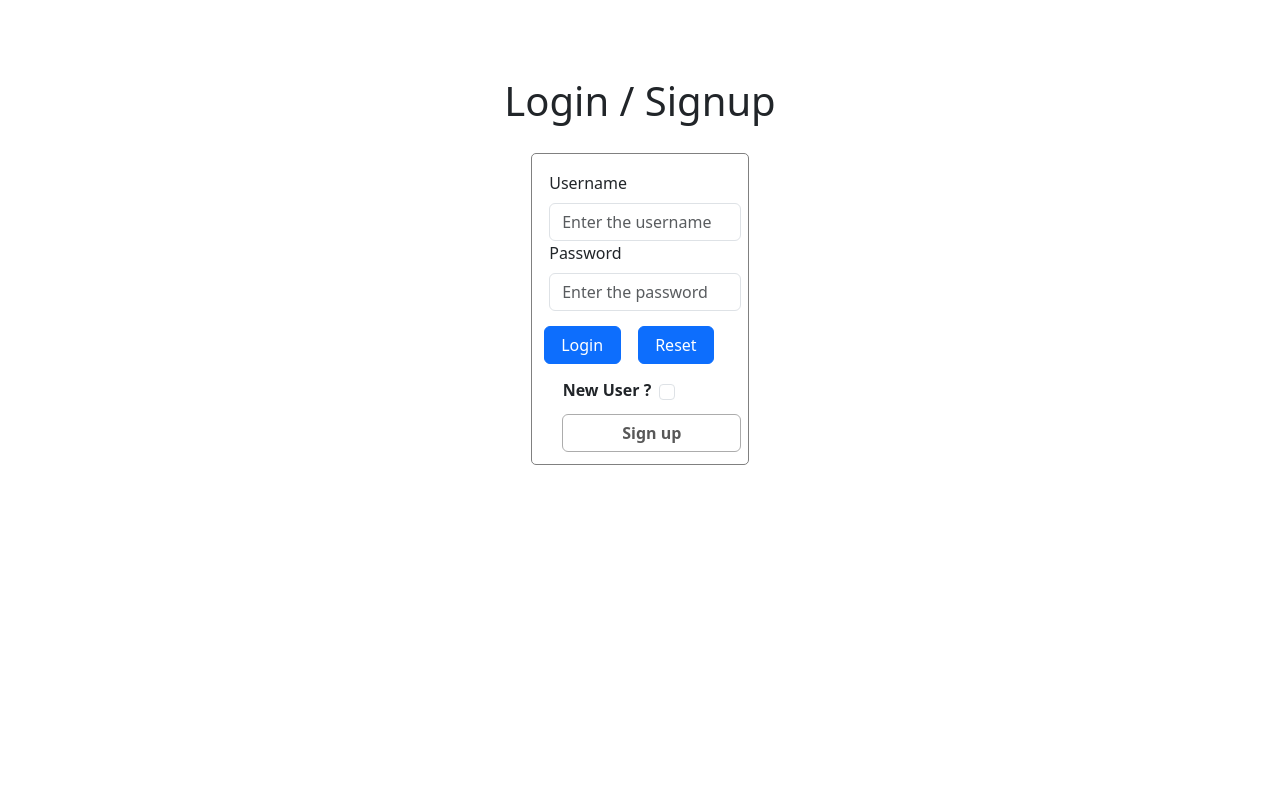
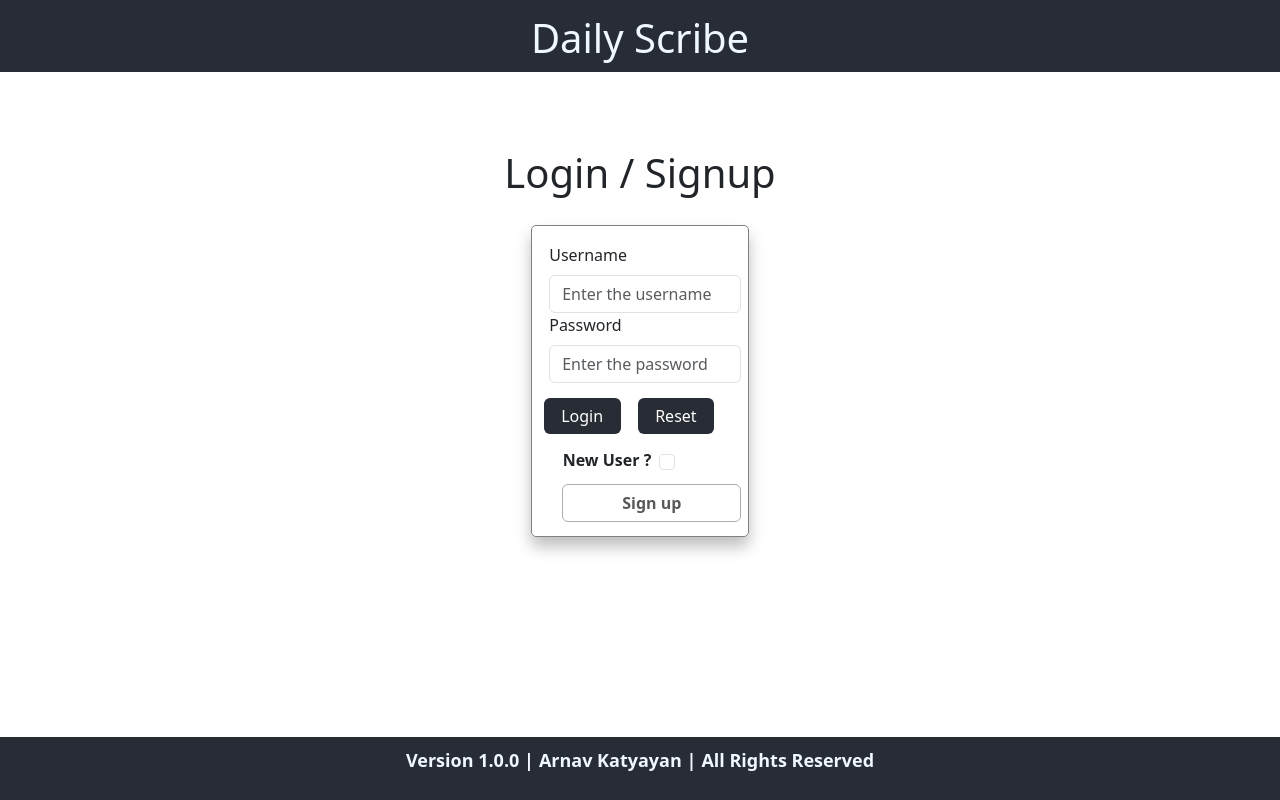
Before and after one commit to arnavkatyayan/DailyScribe, a React (Create React App) app in the folder DailyScribeNotesFE/dailyscribenotesfrontend/: page /login in a window 1280 px wide. Built offline with nearby package versions, Linux system fonts and the light colour scheme.

Commit message:
FE changes for header and footer

```diff
--- a/DailyScribeNotesFE/dailyscribenotesfrontend/src/App.css
+++ b/DailyScribeNotesFE/dailyscribenotesfrontend/src/App.css
@@ -54,6 +54,7 @@
   border:1px solid grey;
   padding:17px;
   overflow: auto;
+  box-shadow: 0px 10px 15px rgba(0, 0, 0, 0.25);
 }
 .btn-grps {
   display: flex;
@@ -66,6 +67,8 @@
 }
 .btn-grps Button {
   width:6vw !important;
+  background-color: #282c34 !important;
+  border: none !important;
 }
 .signup-validation {
   display: flex;
@@ -92,3 +95,31 @@
   font-weight: 600 !important;
   border: 1px solid grey !important;
 }
+.header-class {
+    height: 9vh;
+    width: auto;
+    background-color: #282c34;
+    text-align: center;
+    color: aliceblue;
+    padding: 14px;
+}
+.footer-class {
+  background-color: #282c34;
+  padding: 10px;
+  text-align: center;
+  font-size: 14px;
+  color: aliceblue;
+  position: absolute;
+  bottom: 0;
+  width: 100%;
+}
+.version-author {
+  display: flex;
+  gap:5px;
+  align-items: center;
+  justify-content: center;
+}
+.version-no {
+  font-size: large;
+  font-weight: 700;
+}
--- a/DailyScribeNotesFE/dailyscribenotesfrontend/src/App.js
+++ b/DailyScribeNotesFE/dailyscribenotesfrontend/src/App.js
@@ -1,9 +1,22 @@
 import logo from './logo.svg';
 import './App.css';
-import LoginPage from './Login/Signup/LoginPage';
+import LoginPage from './LoginPage';
 function App() {
   return (
+    <>
+    <div className='header-class'>
+      <h1>Daily Scribe</h1>
+    </div>
+
     <LoginPage/>
+    <div className='footer-class'>
+      <div className='version-author'>
+     <p className='version-no'>Version 1.0.0 | </p>
+     <p className='version-no'>Arnav Katyayan | </p>
+     <p className='version-no'>All Rights Reserved </p>
+    </div>
+    </div>
+    </>
   );
 }
 
--- a/DailyScribeNotesFE/dailyscribenotesfrontend/src/Login/Signup/LoginPage.js
+++ b/DailyScribeNotesFE/dailyscribenotesfrontend/src/LoginPage.js
@@ -9,7 +9,6 @@ function LoginPage() {
     const [password, setPassword] = useState("");
     const [isNewUser, setIsNewUser] = useState(false);
     const [showSignupModal, setShowSignupModal] = useState(false);
-
     const handleNewUser = () => {
         setIsNewUser(!isNewUser);
     }
```
